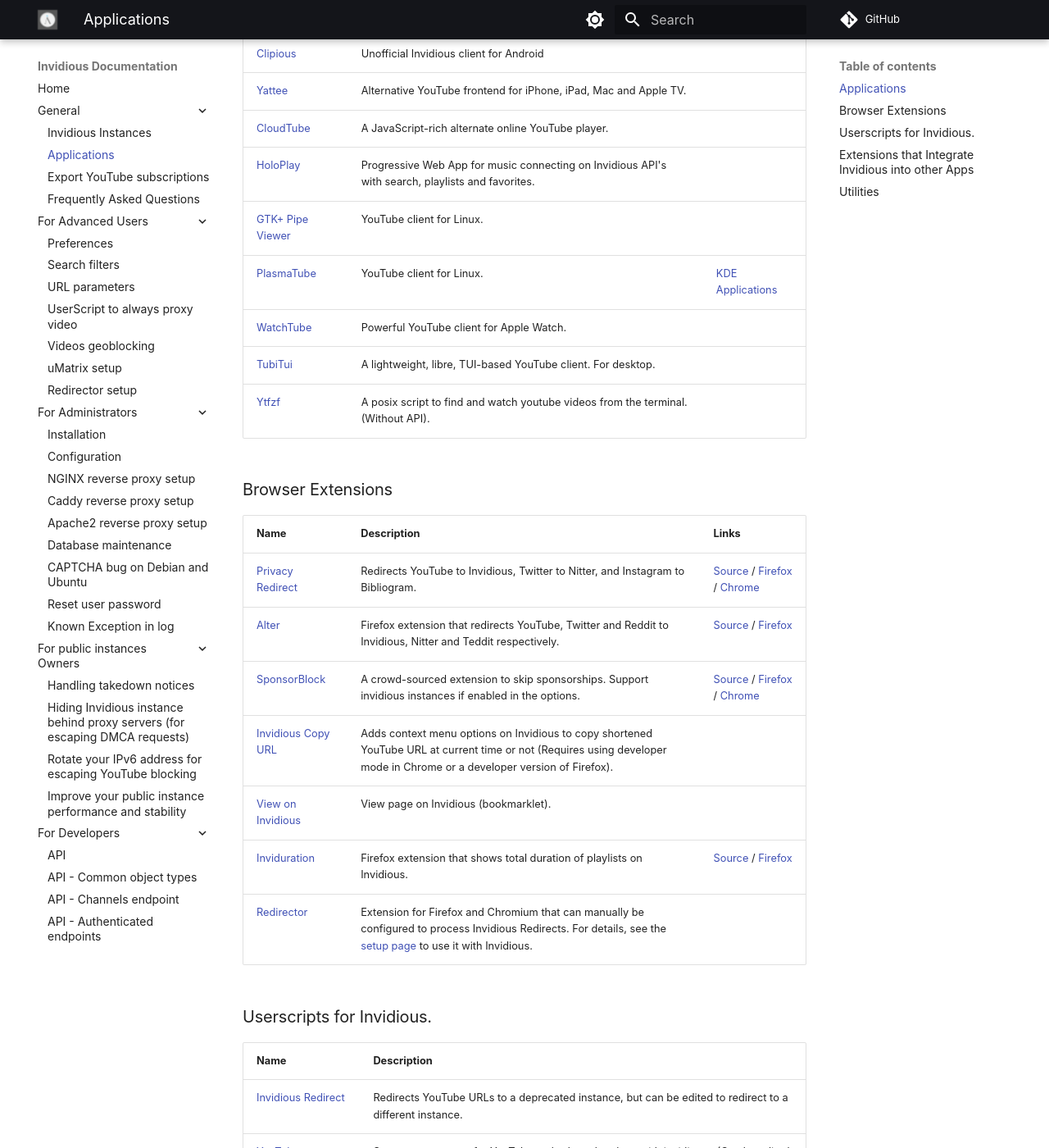
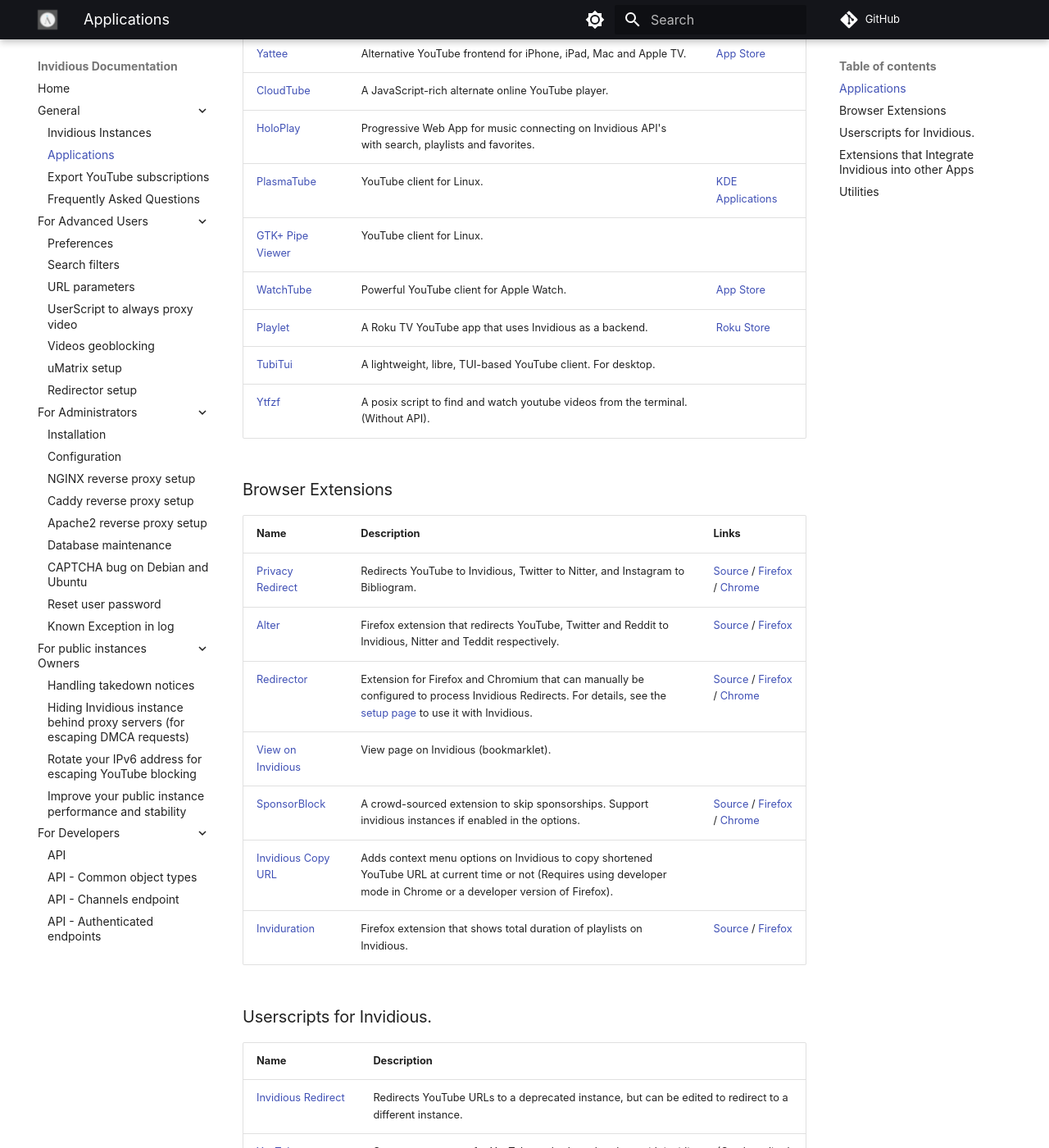
Before and after one commit to iv-org/documentation, an MkDocs documentation site: the page built from docs/applications.md, in a window 1280 px wide and 1400 px high, scrolled down 377 px. Shown: the whole window at 82% size. Built offline with MkDocs 1.6.1 and Material for MkDocs 9.7.7, drawn with Linux system fonts in a browser that asks for light colours; comment, search, counter and statistics services are not loaded.

Commit message:
Update applications.md Various Adjustments

```diff
--- a/docs/applications.md
+++ b/docs/applications.md
@@ -6,14 +6,14 @@
 | Name | Description | Links |
 | --- | --- | --- |
 | [FreeTube](https://github.com/FreeTubeApp/FreeTube) | A desktop libre software YouTube app for privacy. | |
-| [Playlet](https://github.com/iBicha/playlet) | A Roku TV YouTube app that uses Invidious as a backend. | [Roku Store](https://channelstore.roku.com/en-ca/details/840aec36f51bfe6d96cf6db9055a372a/playlet) |
 | [Clipious](https://github.com/lamarios/clipious) | Unofficial Invidious client for Android | |
-| [Yattee](https://github.com/yattee/yattee) | Alternative YouTube frontend for iPhone, iPad, Mac and Apple TV. | |
+| [Yattee](https://github.com/yattee/yattee) | Alternative YouTube frontend for iPhone, iPad, Mac and Apple TV. | [App Store](https://apps.apple.com/app/yattee/id1595136629) |
 | [CloudTube](https://sr.ht/~cadence/tube/) | A JavaScript-rich alternate online YouTube player. | |
 | [HoloPlay](https://github.com/stephane-r/holoplay-pwa)| Progressive Web App for music connecting on Invidious API's with search, playlists and favorites. | |
+| [PlasmaTube](https://invent.kde.org/multimedia/plasmatube/) | YouTube client for Linux. | [KDE Applications](https://apps.kde.org/plasmatube/) |
 | [GTK+ Pipe Viewer](https://github.com/trizen/pipe-viewer) | YouTube client for Linux. | |
-| [PlasmaTube](https://invent.kde.org/multimedia/plasmatube/) | YouTube client for Linux. | [KDE Applications](https://apps.kde.org/plasmatube/) |
-| [WatchTube](https://github.com/WatchTubeTeam/) | Powerful YouTube client for Apple Watch. | |
+| [WatchTube](https://github.com/WatchTubeTeam/) | Powerful YouTube client for Apple Watch. | [App Store](https://apps.apple.com/app/watchtube/id1599884909) |
+| [Playlet](https://github.com/iBicha/playlet) | A Roku TV YouTube app that uses Invidious as a backend. | [Roku Store](https://channelstore.roku.com/en-ca/details/840aec36f51bfe6d96cf6db9055a372a/playlet) |
 | [TubiTui](https://codeberg.org/777/TubiTui) | A lightweight, libre, TUI-based YouTube client. For desktop. | |
 | [Ytfzf](https://github.com/pystardust/ytfzf) | A posix script to find and watch youtube videos from the terminal. (Without API). | |
 
@@ -22,12 +22,12 @@
 | Name | Description | Links |
 |---|---|---|
 | [Privacy Redirect](https://github.com/SimonBrazell/privacy-redirect) | Redirects YouTube to Invidious, Twitter to Nitter, and Instagram to Bibliogram. | [Source](https://github.com/SimonBrazell/privacy-redirect) / [Firefox](https://addons.mozilla.org/addon/privacy-redirect) / [Chrome](https://chrome.google.com/webstore/detail/privacy-redirect/pmcmeagblkinmogikoikkdjiligflglb) |
-| [Alter](https://addons.mozilla.org/addon/alter) | Firefox extension that redirects YouTube, Twitter and Reddit to Invidious, Nitter and Teddit respectively. | [Source](https://github.com/w3bdev1/alter) / [Firefox](https://addons.mozilla.org/addon/alter) |
+| [Alter](https://github.com/w3bdev1/alter) | Firefox extension that redirects YouTube, Twitter and Reddit to Invidious, Nitter and Teddit respectively. | [Source](https://github.com/w3bdev1/alter) / [Firefox](https://addons.mozilla.org/addon/alter) |
+| [Redirector](https://github.com/einaregilsson/Redirector) | Extension for Firefox and Chromium that can manually be configured to process Invidious Redirects. For details, see the [setup page](./redirector.md) to use it with Invidious. | [Source](https://github.com/einaregilsson/Redirector) / [Firefox](https://addons.mozilla.org/addon/redirector) / [Chrome](https://chrome.google.com/webstore/detail/redirector/ocgpenflpmgnfapjedencafcfakcekcd) |
+| [View on Invidious](https://omar.yt/722e5c15832840fe1ae8830b7c590254b9e0a45c/invidious-bookmarklet.html) | View page on Invidious (bookmarklet). | |
 | [SponsorBlock](https://github.com/ajayyy/SponsorBlock) | A crowd-sourced extension to skip sponsorships. Support invidious instances if enabled in the options. | [Source](https://github.com/ajayyy/SponsorBlock) / [Firefox](https://addons.mozilla.org/addon/sponsorblock) / [Chrome](https://chrome.google.com/webstore/detail/mnjggcdmjocbbbhaepdhchncahnbgone) |
 | [Invidious Copy URL](https://github.com/recette-lemon/invidious-copy-url) | Adds context menu options on Invidious to copy shortened YouTube URL at current time or not (Requires using developer mode in Chrome or a developer version of Firefox). | |
-| [View on Invidious](https://omar.yt/722e5c15832840fe1ae8830b7c590254b9e0a45c/invidious-bookmarklet.html) | View page on Invidious (bookmarklet). | |
-| [Inviduration](https://addons.mozilla.org/addon/inviduration) | Firefox extension that shows total duration of playlists on Invidious. | [Source](https://github.com/rsapkf/inviduration) / [Firefox](https://addons.mozilla.org/addon/inviduration) |
-| [Redirector](https://github.com/einaregilsson/Redirector) | Extension for Firefox and Chromium that can manually be configured to process Invidious Redirects. For details, see the [setup page](./redirector.md) to use it with Invidious. |
+| [Inviduration](https://github.com/rsapkf/inviduration) | Firefox extension that shows total duration of playlists on Invidious. | [Source](https://github.com/rsapkf/inviduration) / [Firefox](https://addons.mozilla.org/addon/inviduration) |
 
 ### Userscripts for Invidious.
 
```
